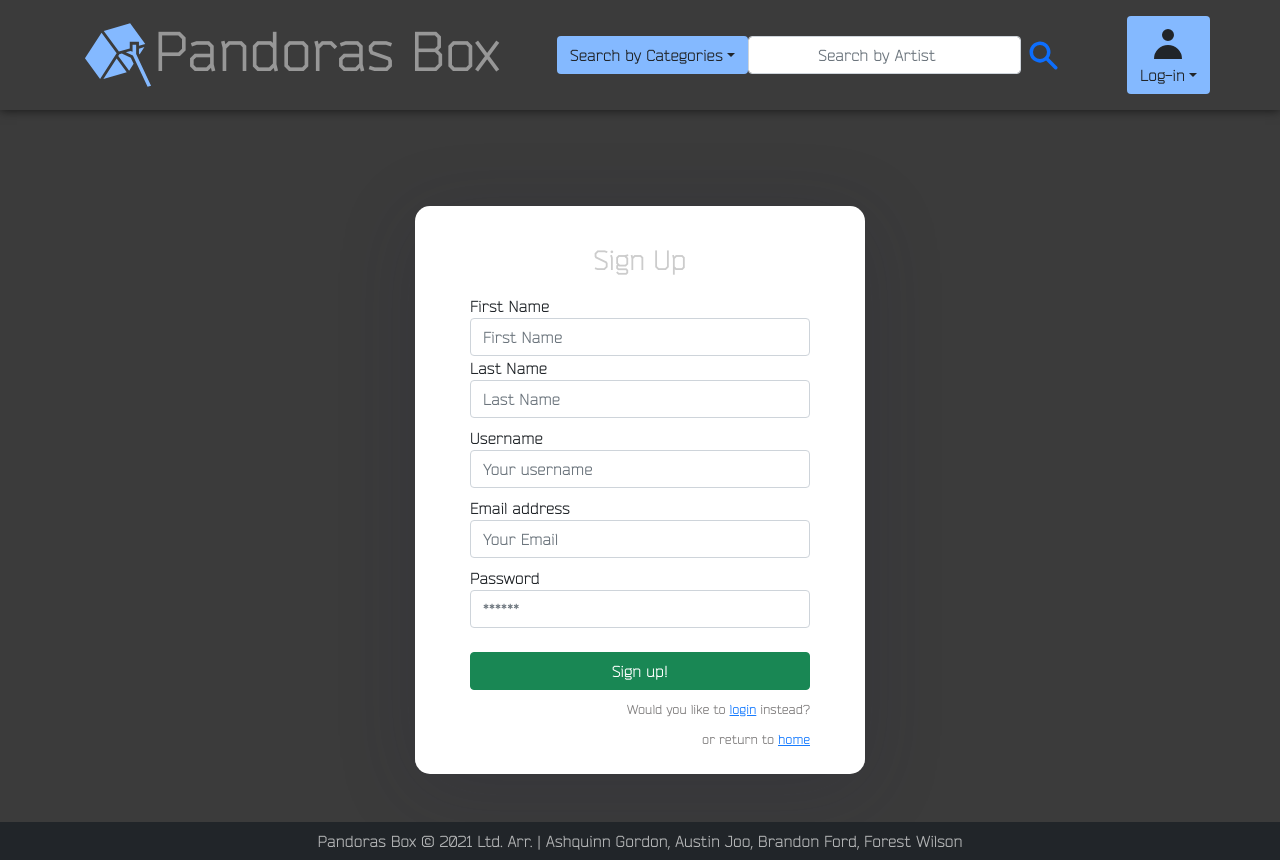
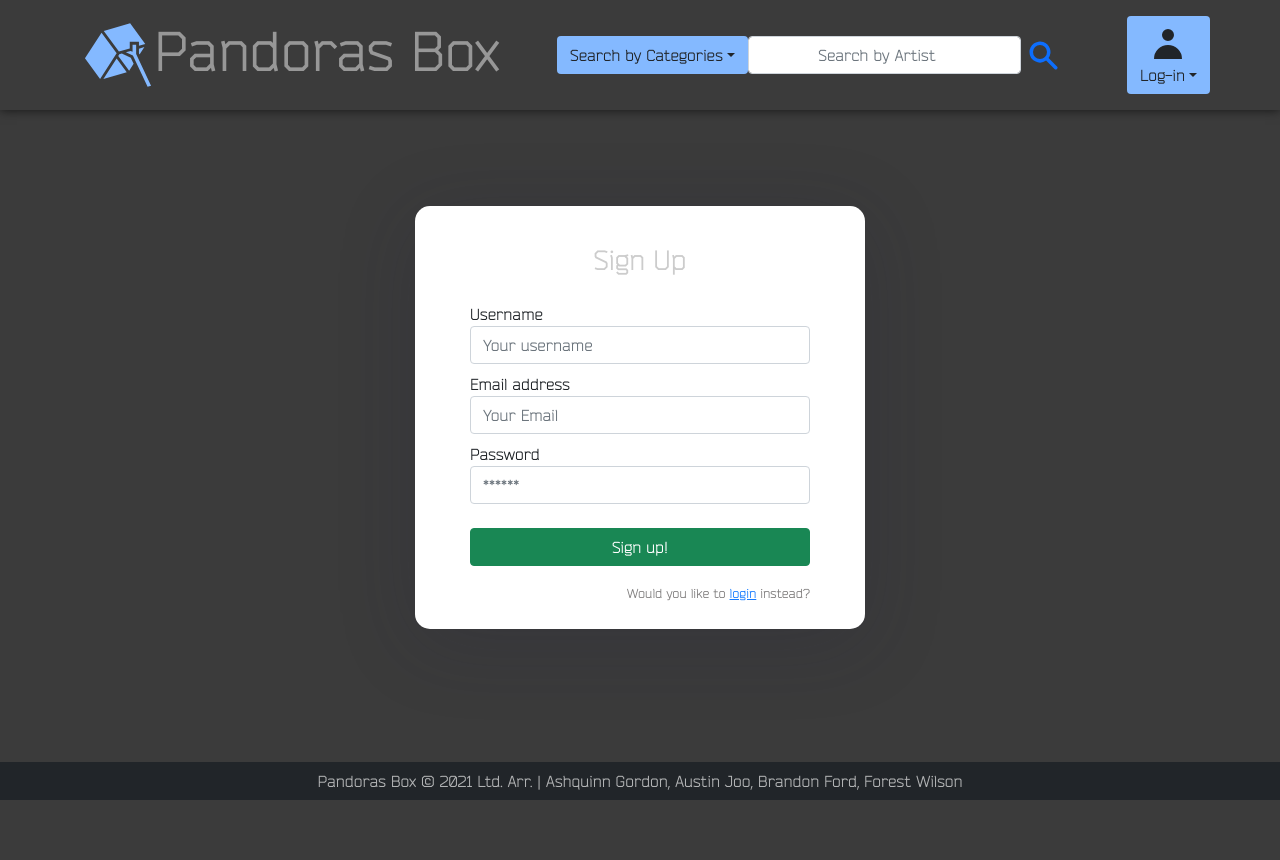
Before and after one commit to AustinJoo97/Pandoras-Box, a React (Create React App) app in the folder client/: page /signup in a window 1280 px wide. After the commit the page ends 800 px from the top, so only its background shows below. Built offline with nearby package versions, Linux system fonts and the light colour scheme.

Commit message:
pull from main and removed name value from sign up

```diff
--- a/client/src/components/SearchResultsDetails/index.js
+++ b/client/src/components/SearchResultsDetails/index.js
@@ -16,7 +16,7 @@ const PopulateSearchResults = ({ queryResults, queryType }) => {
                 <Col lg="3" key={artist.id} className="albumCard">
                     <Link to={`/artist?q=${artist.id}`} className="text-decoration-none">
                         <Card className="mx-3 cardCarousel">
-                            <Card.Body className="albumBody">
+                            <Card.Body className="albumBody ">
                                 <h6>{artist.type}</h6>
                                 <div className="embed-responsive">
                                     <Card.Img
--- a/client/src/pages/Login.js
+++ b/client/src/pages/Login.js
@@ -86,11 +86,8 @@ const Login = (props) => {
                     >
                       Login!
                     </Button>
-                    <p className="forgot-password text-right">
+                    <p className="forgot-password text-right mt-2">
                         Would you like to <a href="/signup">sign up</a> instead?
-                    </p>
-                    <p className="forgot-password text-right">
-                      or return to <a href="/">home</a>
                     </p>
                   </Form>
                 </div>
--- a/client/src/pages/Signup.js
+++ b/client/src/pages/Signup.js
@@ -14,7 +14,6 @@ import Auth from '../utils/auth';
 
 const Signup = () => {
   const [formState, setFormState] = useState({
-    name: '',
     username: '',
     email: '',
     password: '',
@@ -57,28 +56,6 @@ const Signup = () => {
                 <div className="auth-inner">
                 <Form onSubmit={handleFormSubmit}>
                   <h3>Sign Up</h3>
-                  <Form.Group>
-                    <label>First Name</label>
-                    <Form.Control
-                      className="form-input"
-                      placeholder="First Name"
-                      name="first name"
-                      type="text"
-                      value={formState.first_name}
-                      onChange={handleChange}
-                    />
-                  </Form.Group>
-                  <Form.Group>
-                    <label>Last Name</label>
-                    <Form.Control
-                      className="form-input"
-                      placeholder="Last Name"
-                      name="last name"
-                      type="text"
-                      value={formState.last_name}
-                      onChange={handleChange}
-                    />
-                  </Form.Group>
                   <Form.Group className="mt-2">
                     <label>Username</label>
                     <Form.Control
@@ -120,11 +97,8 @@ const Signup = () => {
                   >
                     Sign up!
                   </Button>
-                  <p className="forgot-password text-right">
+                  <p className="forgot-password text-right mt-2">
                       Would you like to <a href="/login">login</a> instead?
-                  </p>
-                  <p className="forgot-password text-right">
-                      or return to <a href="/">home</a>
                   </p>
                 </Form>
                 </div>
```
